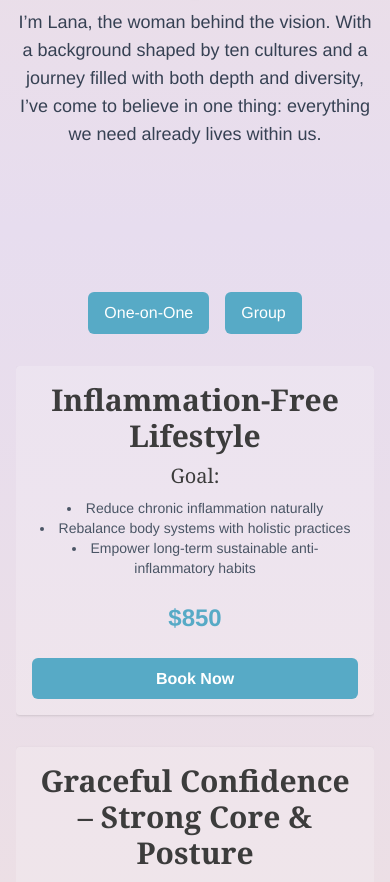
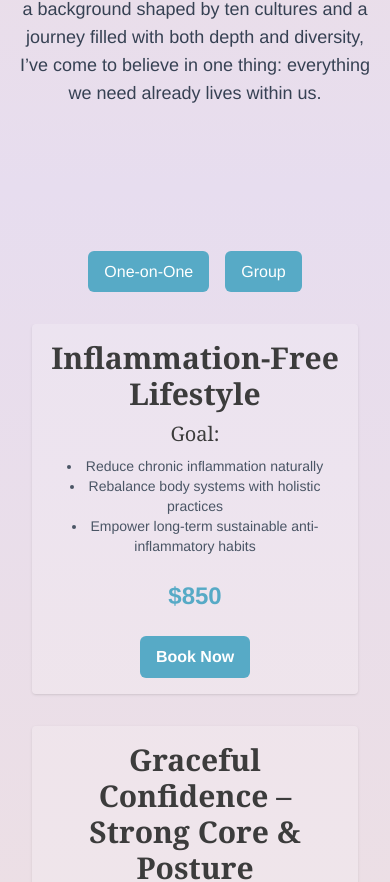
Before and after one commit to AntonHarbers/SolanaHolistiq, a Next.js app: page / in a window 390 px wide. Shown: the part 1088-1970 px from the top of the page. Built offline with nearby package versions, Linux system fonts and the light colour scheme.

Commit message:
FIX: fixed some layout issues, updated logo, got rid of get started button

```diff
--- a/app/components/homeComponents/Hero.jsx
+++ b/app/components/homeComponents/Hero.jsx
@@ -41,9 +41,6 @@ export default function Hero() {
               purpose. Through simplicity, elegance, and truth, we create
               ecosystems of wellness that ripple into every part of life.
             </p>
-            <button className="mx-auto md:mx-0 w-fit bg-primary hover:bg-accent transition-all duration-300 ease-in-out text-white font-semibold py-3 px-8 rounded shadow-lg transform hover:-translate-y-1 hover:scale-105 animate-fadeIn delay-300">
-              Get Started
-            </button>
           </div>
           <div className="md:w-1/2 flex justify-center animate-fadeIn delay-200">
             <img
--- a/app/components/homeComponents/Packages.jsx
+++ b/app/components/homeComponents/Packages.jsx
@@ -159,7 +159,7 @@ export default function Packages() {
   return (
     <section
       id="packages"
-      className="py-16 px-4 bg-gradient-to-b to-[#f7e3cf] from-[#e7ddef] "
+      className="py-16 px-4 bg-gradient-to-b to-[#f7e3cf] from-[#e7ddef]"
     >
       <div className="max-w-7xl scroll-auto mx-auto">
         {/* Toggle Buttons */}
@@ -179,7 +179,7 @@ export default function Packages() {
         </div>
 
         {/* Container for package cards */}
-        <div className="relative md:min-h-[40rem] md:my-16 md:overflow-x-scroll overflow-y-hidden scroll-smooth">
+        <div className="relative md:py-10 overflow-y-hidden overflow-x-auto scroll-smooth px-4 ">
           <AnimatePresence mode="wait">
             <motion.div
               key={showGroup ? 'group' : 'one-on-one'}
@@ -187,30 +187,30 @@ export default function Packages() {
               initial="hidden"
               animate="visible"
               exit="exit"
-              className="md:absolute top-0 left-0 right-0 grid grid-cols-1 md:flex gap-8 "
+              className="flex flex-col md:flex-row gap-8"
             >
               {packagesToShow.map((pkg) => (
                 <motion.div
                   key={pkg.title}
                   variants={cardVariants}
-                  className="w-full"
+                  className="flex-shrink-0 w-full md:w-[400px]"
                 >
-                  <div className="bg-white/20 p-4 rounded shadow text-center flex flex-col md:w-[400px] justify-between transition duration-300 hover:-translate-y-1 hover:scale-105 md:h-[450px]">
+                  <div className="bg-white/20 p-4 rounded shadow text-center flex flex-col justify-between transition duration-300 hover:-translate-y-1 hover:scale-105 md:h-[450px]">
                     <div>
-                      <h3 className="text-3xl font-semibold text-center mb-2">
+                      <h3 className="text-3xl font-semibold mb-2">
                         {pkg.title}
                       </h3>
                       <h2 className="text-xl mb-2">Goal: {pkg.goal}</h2>
-                      <ul className="list-disc list-inside text-center mb-4">
+                      <ul className="list-disc list-inside mb-4 text-gray-600">
                         {pkg.details.map((detail, i) => (
-                          <li key={i} className="text-sm text-gray-600">
+                          <li key={i} className="text-sm">
                             {detail}
                           </li>
                         ))}
                       </ul>
                     </div>
-                    <div className="flex justify-center flex-col">
-                      <p className="text-2xl font-bold mb-4 inline-block px-4 py-2 bg-primary/10 text-primary rounded">
+                    <div className="flex flex-col items-center">
+                      <p className="text-2xl font-bold mb-4 px-4 py-2 bg-primary/10 text-primary rounded">
                         {pkg.price}
                       </p>
                       <button className="bg-primary hover:bg-accent transition duration-300 text-white font-semibold px-4 py-2 rounded">
--- a/app/components/homeComponents/global/Footer.tsx
+++ b/app/components/homeComponents/global/Footer.tsx
@@ -14,11 +14,11 @@ export default function Footer() {
                         priority
                         src={Logo}
                         alt="Logo"
-                        width={50}
-                        height={50}
-                        className="h-auto mb-2 w-auto"
+                        width={60}
+                        height={60}
+                        className="h-auto w-auto"
                     />
-                    <span className="text-sm">
+                    <span className="text-xs">
                         &copy; {new Date().getFullYear()}
                     </span>
                 </div>
--- a/app/components/homeComponents/global/Header.tsx
+++ b/app/components/homeComponents/global/Header.tsx
@@ -16,7 +16,7 @@ export default function Header() {
                         alt="Logo"
                         width={100}
                         height={100}
-                        className="h-auto"
+                        className="h-auto hover:scale-110 transition duration-150 active:scale-95"
                     />
                 </Link>
                 <nav>
--- a/tsconfig.json
+++ b/tsconfig.json
@@ -22,6 +22,6 @@
       "@/*": ["./*"]
     }
   },
-  "include": ["next-env.d.ts", "**/*.ts", "**/*.tsx", ".next/types/**/*.ts", "app/api/discoveryCall.ts"],
+  "include": ["next-env.d.ts", "**/*.ts", "**/*.tsx", ".next/types/**/*.ts", "app/api/discoveryCall.ts", "app/components/homeComponents/Packages.jsx"],
   "exclude": ["node_modules"]
 }
```
Also changed, not shown: public/Logo.png, 1 other file (tests, documents, lock files or other folders).
